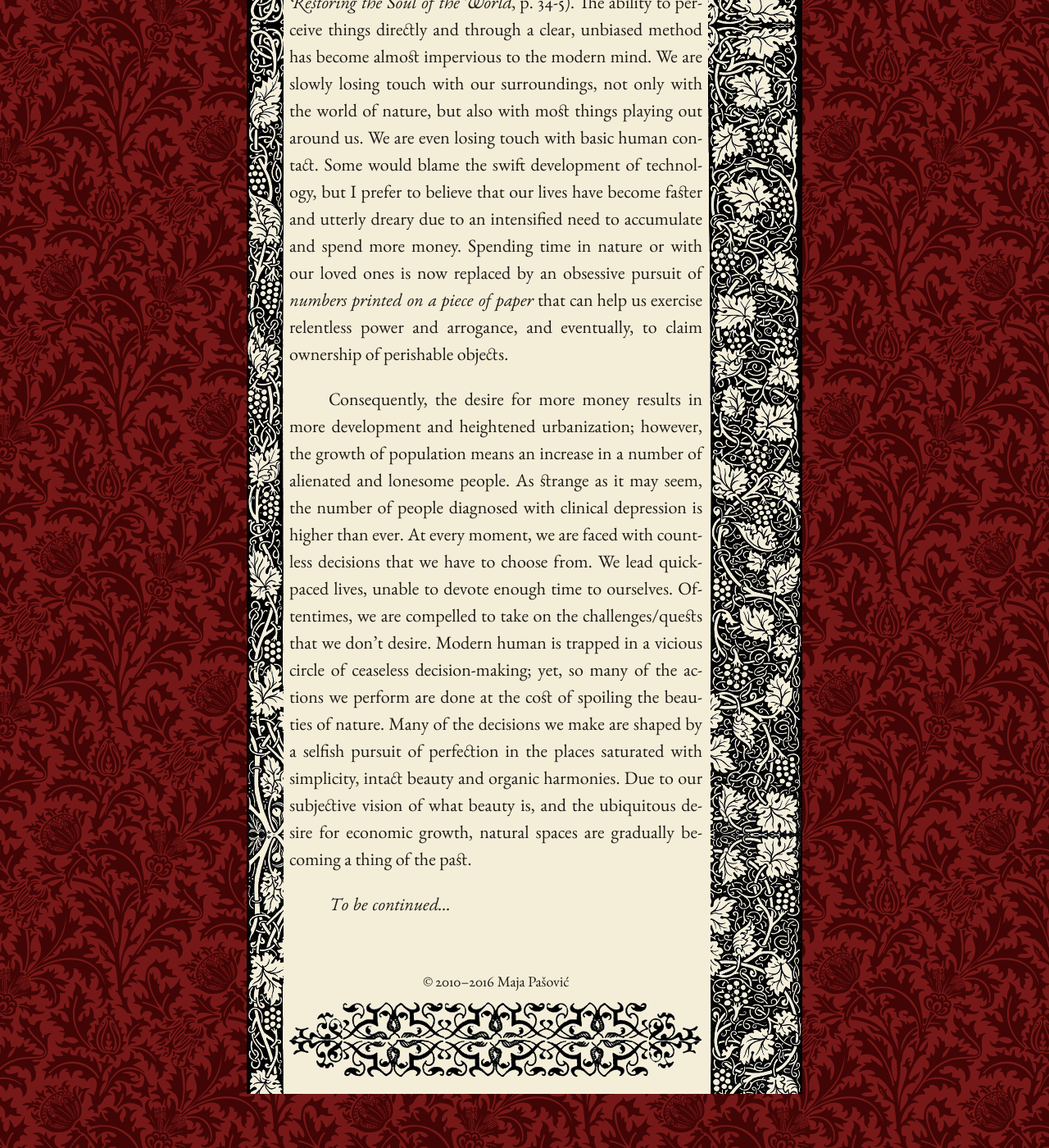
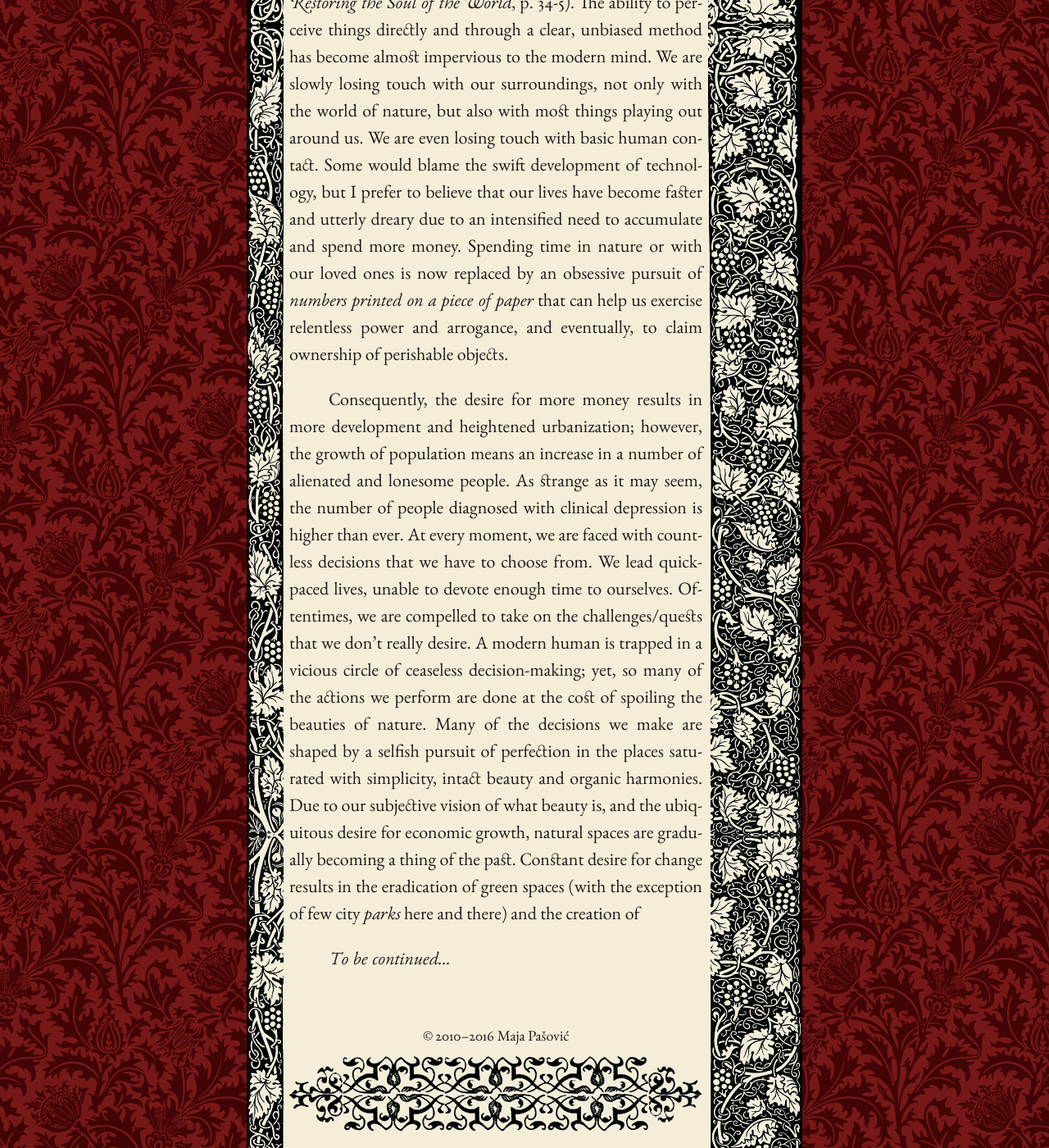
Before and after one commit to mpasovic/majapasovic.org, a Jekyll site: the page built from _posts/2016-07-06-a-lamenting-song-for-fireflies-progressive-destruction-of-the-environment-and-its-consequences.md, in a window 1280 px wide and 1400 px high, scrolled down 3917 px. Shown: the whole window at 82% size. Built offline with Jekyll 4.4.1, drawn with Linux system fonts in a browser that asks for light colours; nearby versions of some CDN libraries.

Commit message:
Updated 2016-07-06-a-lamenting-song-for-fireflies-progressive-destruction-of-the-environment-and-its-consequences.md

```diff
--- a/_posts/2016-07-06-a-lamenting-song-for-fireflies-progressive-destruction-of-the-environment-and-its-consequences.md
+++ b/_posts/2016-07-06-a-lamenting-song-for-fireflies-progressive-destruction-of-the-environment-and-its-consequences.md
@@ -30,6 +30,6 @@
 *****
 As Ancient Greeks believed, nature is in a constant whirl of creation and self-maintenance. "When the Greek philosopher Pythagoras first called the universe a *kosmos*, he did so because it is a living embodiment of nature's order, beauty, and harmony.[...] When we can view the exquisite grandeur of a forest, mountain range, or the form of a distant galaxy with a clear and untroubled heart, the beauty and harmony of the universe becomes immediately obvious--not through argument, but through direct perception" (Fideler, *Restoring the Soul of the World*, p. 34-5). The ability to perceive things directly and through a clear, unbiased method has become almost impervious to the modern mind. We are slowly losing touch with our surroundings, not only with the world of nature, but also with most things playing out around us. We are even losing touch with basic human contact. Some would blame the swift development of technology, but I prefer to believe that our lives have become faster and utterly dreary due to an intensified need to accumulate and spend more money. Spending time in nature or with our loved ones is now replaced by an obsessive pursuit of *numbers printed on a piece of paper* that can help us exercise relentless power and arrogance, and eventually, to claim ownership of perishable objects.
 
-Consequently, the desire for more money results in more development and heightened urbanization; however, the growth of population means an increase in a number of alienated and lonesome people. As strange as it may seem, the number of people diagnosed with clinical depression is higher than ever. At every moment, we are faced with countless decisions that we have to choose from. We lead quick-paced lives, unable to devote enough time to ourselves. Oftentimes, we are compelled to take on the challenges/quests that we don't desire. Modern human is trapped in a vicious circle of ceaseless decision-making; yet, so many of the actions we perform are done at the cost of spoiling the beauties of nature. Many of the decisions we make are shaped by a selfish pursuit of perfection in the places saturated with simplicity, intact beauty and organic harmonies. Due to our subjective vision of what beauty is, and the ubiquitous desire for economic growth, natural spaces are gradually becoming a thing of the past.
+Consequently, the desire for more money results in more development and heightened urbanization; however, the growth of population means an increase in a number of alienated and lonesome people. As strange as it may seem, the number of people diagnosed with clinical depression is higher than ever. At every moment, we are faced with countless decisions that we have to choose from. We lead quick-paced lives, unable to devote enough time to ourselves. Oftentimes, we are compelled to take on the challenges/quests that we don't really desire. A modern human is trapped in a vicious circle of ceaseless decision-making; yet, so many of the actions we perform are done at the cost of spoiling the beauties of nature. Many of the decisions we make are shaped by a selfish pursuit of perfection in the places saturated with simplicity, intact beauty and organic harmonies. Due to our subjective vision of what beauty is, and the ubiquitous desire for economic growth, natural spaces are gradually becoming a thing of the past. Constant desire for change results in the eradication of green spaces (with the exception of few city *parks* here and there) and the creation of
 
 *To be continued...*
```
